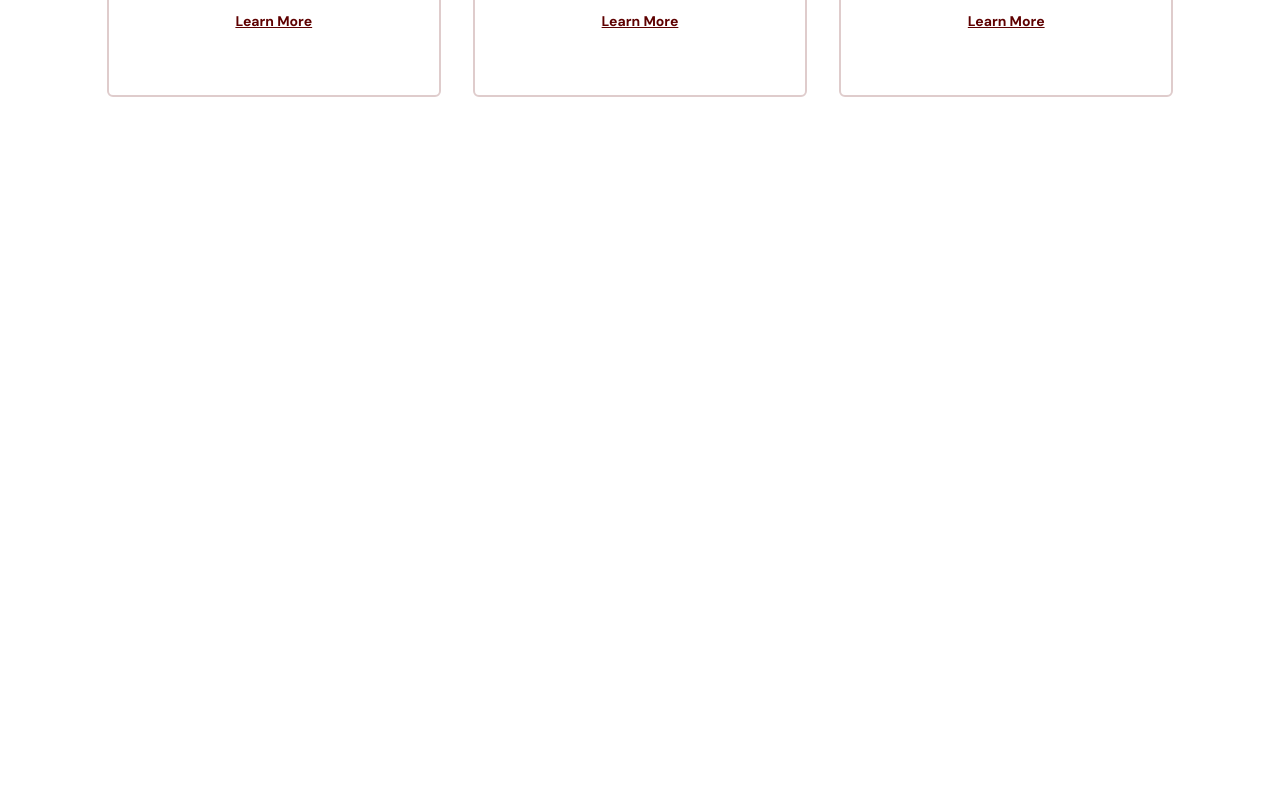
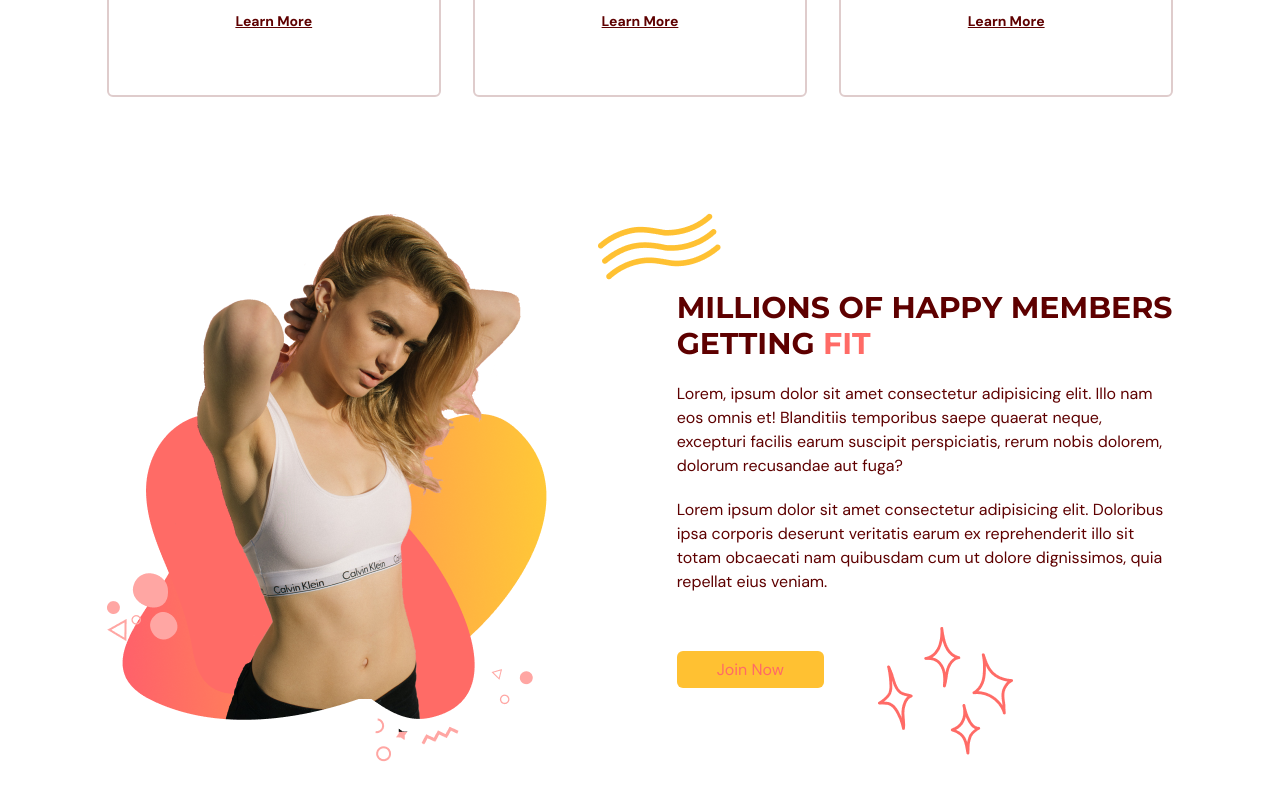
Before and after one commit to ElJefe111944/fitness-appilcation, a React (Vite) app: page / in a window 1280 px wide. Shown: the part 1355-2155 px from the top of the page. Before the commit the page ends 1600 px from the top, so only its background shows below. Built offline with nearby package versions, Linux system fonts and the light colour scheme.

Commit message:
Description section of benefits page created and styled

```diff
--- a/src/components/benefits/index.tsx
+++ b/src/components/benefits/index.tsx
@@ -1,8 +1,10 @@
 import HeadingText from "@/shared/HeadingText";
+import BenefitsPageGraphic from "@/assets/BenefitsPageGraphic.png"
 import Benefit from "./Benefit";
 import { SelectedPage, BenefitTypes } from "@/shared/types";
 import { HomeModernIcon, UserGroupIcon, AcademicCapIcon } from "@heroicons/react/24/solid";
 import { motion } from "framer-motion";
+import ActionButton from "@/shared/ActionButton";
 
 
 interface Props {
@@ -77,6 +79,39 @@
             />
           ))}
         </motion.div>
+
+        {/* GRAPHICS & DESCRIPTION */}
+        <div className="mt-16 items-center justify-between gap-20 md:mt-28 md:flex">
+          {/* GRAPHIC */}
+          <img className="mx-auto" src={BenefitsPageGraphic} alt="benefots-page-graphic" />
+
+          {/* DESCRIPTION */}
+          <div>
+            {/* TITLE */}
+            <div className="relative">
+              <div className="before:absolute before:-top-20 before:-left-20 before:z-[1] before:content-abstractwaves">
+                <div>
+                  <HeadingText>MILLIONS OF HAPPY MEMBERS GETTING{" "}
+                    <span className="text-primary-500">FIT</span>
+                  </HeadingText>
+                </div>
+              </div>
+            </div>
+            {/* DESCRIPTION */}
+            <div>
+              <p className="my-5">Lorem, ipsum dolor sit amet consectetur adipisicing elit. Illo nam eos omnis et! Blanditiis temporibus saepe quaerat neque, excepturi facilis earum suscipit perspiciatis, rerum nobis dolorem, dolorum recusandae aut fuga?</p>
+              <p mb-5>Lorem ipsum dolor sit amet consectetur adipisicing elit. Doloribus ipsa corporis deserunt veritatis earum ex reprehenderit illo sit totam obcaecati nam quibusdam cum ut dolore dignissimos, quia repellat eius veniam.</p>
+            </div>
+            {/* BUTTON */}
+            <div className="relative mt-16">
+              <div className="before:absolute before:-bottom-20 before:right-40 before:z-[-1] before:content-sparkles">
+                <ActionButton setSelectedPage={setSelectedPage}>
+                  Join Now
+                </ActionButton>
+              </div>
+            </div>
+          </div>
+        </div>
       </motion.div>
     </section>
   )
```
Also changed, not shown: src/assets/BenefitsPageGraphic.png (added).
